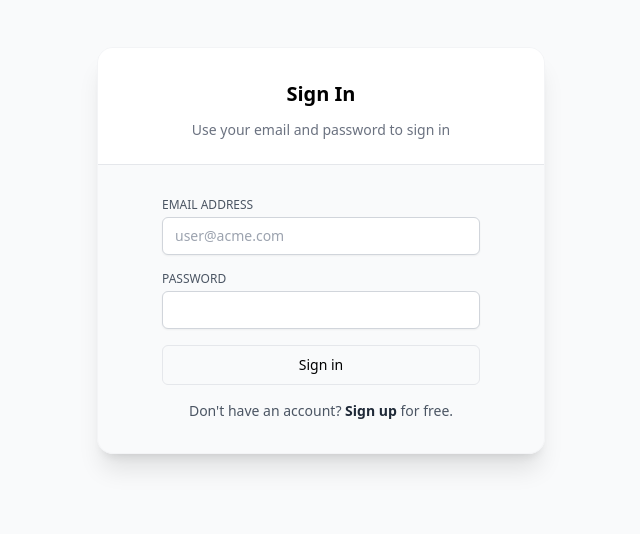
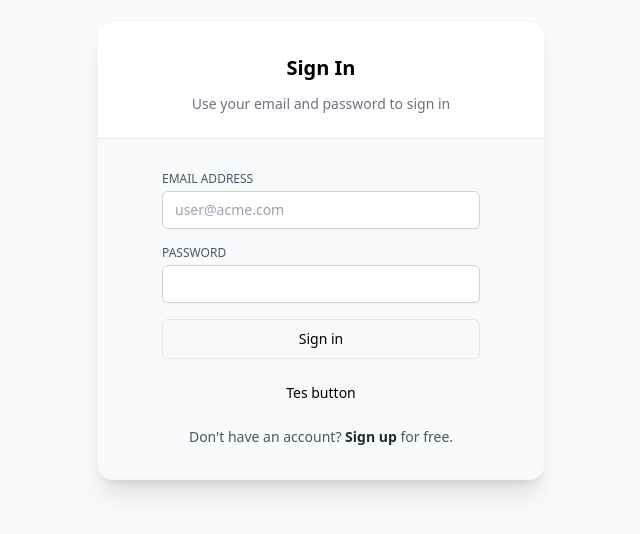
Before and after one commit to rico-et22/password-manager-uitm, a Next.js app: page /login in a window 1280 px wide. Shown: the part 150-684 px from the top of the page, without its empty margins (319-959 px from the left). Built offline with nearby package versions, Linux system fonts and the light colour scheme.

Commit message:
added shadcn

```diff
--- /dev/null
+++ b/app/lib/utils.ts
@@ -0,0 +1,6 @@
+import { clsx, type ClassValue } from "clsx"
+import { twMerge } from "tailwind-merge"
+
+export function cn(...inputs: ClassValue[]) {
+  return twMerge(clsx(inputs))
+}
--- a/app/login/page.tsx
+++ b/app/login/page.tsx
@@ -1,7 +1,8 @@
-import Link from 'next/link';
-import { Form } from 'app/form';
-import { signIn } from 'app/auth';
-import { SubmitButton } from 'app/submit-button';
+import Link from "next/link"
+import { Form } from "app/form"
+import { signIn } from "app/auth"
+import { SubmitButton } from "app/submit-button"
+import { Button } from "@/components/ui/button"
 
 export default function Login() {
   return (
@@ -15,24 +16,25 @@
         </div>
         <Form
           action={async (formData: FormData) => {
-            'use server';
-            await signIn('credentials', {
-              redirectTo: '/protected',
-              email: formData.get('email') as string,
-              password: formData.get('password') as string,
-            });
+            "use server"
+            await signIn("credentials", {
+              redirectTo: "/protected",
+              email: formData.get("email") as string,
+              password: formData.get("password") as string,
+            })
           }}
         >
           <SubmitButton>Sign in</SubmitButton>
+          <Button>Tes button</Button>
           <p className="text-center text-sm text-gray-600">
             {"Don't have an account? "}
             <Link href="/register" className="font-semibold text-gray-800">
               Sign up
             </Link>
-            {' for free.'}
+            {" for free."}
           </p>
         </Form>
       </div>
     </div>
-  );
+  )
 }
--- /dev/null
+++ b/components/ui/button.tsx
@@ -0,0 +1,59 @@
+import * as React from "react"
+import { Slot } from "@radix-ui/react-slot"
+import { cva, type VariantProps } from "class-variance-authority"
+
+import { cn } from "@/app/lib/utils"
+
+const buttonVariants = cva(
+  "inline-flex items-center justify-center gap-2 whitespace-nowrap rounded-md text-sm font-medium transition-all disabled:pointer-events-none disabled:opacity-50 [&_svg]:pointer-events-none [&_svg:not([class*='size-'])]:size-4 shrink-0 [&_svg]:shrink-0 outline-none focus-visible:border-ring focus-visible:ring-ring/50 focus-visible:ring-[3px] aria-invalid:ring-destructive/20 dark:aria-invalid:ring-destructive/40 aria-invalid:border-destructive",
+  {
+    variants: {
+      variant: {
+        default:
+          "bg-primary text-primary-foreground shadow-xs hover:bg-primary/90",
+        destructive:
+          "bg-destructive text-white shadow-xs hover:bg-destructive/90 focus-visible:ring-destructive/20 dark:focus-visible:ring-destructive/40 dark:bg-destructive/60",
+        outline:
+          "border bg-background shadow-xs hover:bg-accent hover:text-accent-foreground dark:bg-input/30 dark:border-input dark:hover:bg-input/50",
+        secondary:
+          "bg-secondary text-secondary-foreground shadow-xs hover:bg-secondary/80",
+        ghost:
+          "hover:bg-accent hover:text-accent-foreground dark:hover:bg-accent/50",
+        link: "text-primary underline-offset-4 hover:underline",
+      },
+      size: {
+        default: "h-9 px-4 py-2 has-[>svg]:px-3",
+        sm: "h-8 rounded-md gap-1.5 px-3 has-[>svg]:px-2.5",
+        lg: "h-10 rounded-md px-6 has-[>svg]:px-4",
+        icon: "size-9",
+      },
+    },
+    defaultVariants: {
+      variant: "default",
+      size: "default",
+    },
+  }
+)
+
+function Button({
+  className,
+  variant,
+  size,
+  asChild = false,
+  ...props
+}: React.ComponentProps<"button"> &
+  VariantProps<typeof buttonVariants> & {
+    asChild?: boolean
+  }) {
+  const Comp = asChild ? Slot : "button"
+
+  return (
+    <Comp
+      data-slot="button"
+      className={cn(buttonVariants({ variant, size, className }))}
+      {...props}
+    />
+  )
+}
+
+export { Button, buttonVariants }
```
Also changed, not shown: package.json (+8 -1 lines), components.json (added), 1 other file (tests, documents, lock files or other folders).
